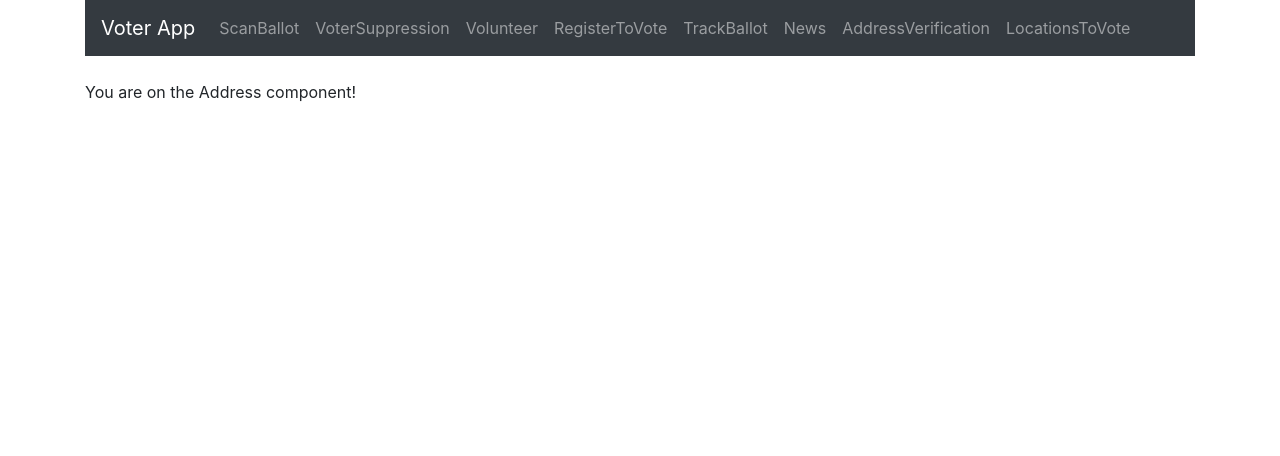
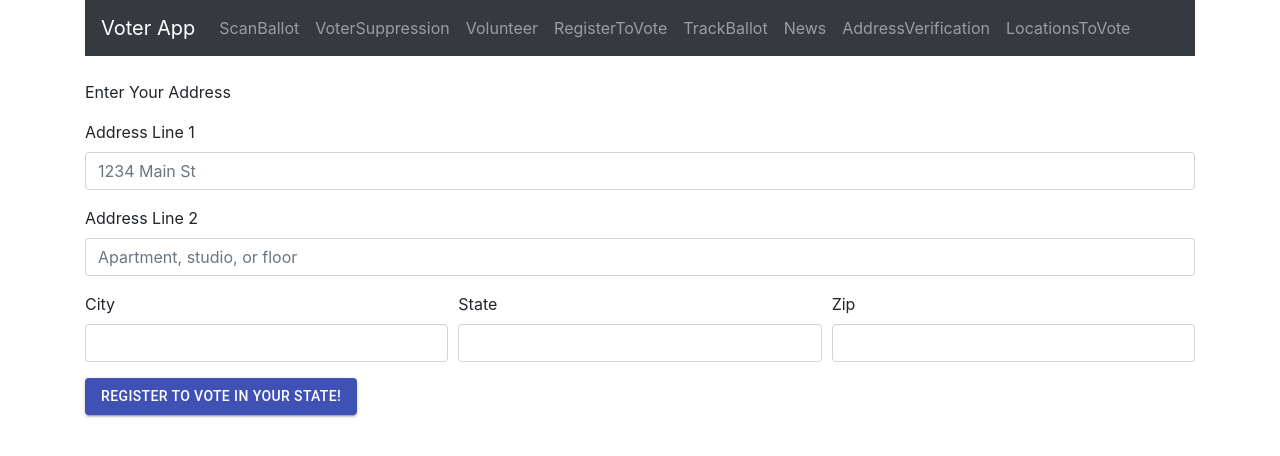
Before and after one commit to VerdantPanda/voter-app, a React (Create React App) app in the folder frontend/voter-app/: page /AddressVerification in a window 1280 px wide. Shown: the top 456 px of the page. Built offline with nearby package versions, Linux system fonts and the light colour scheme.

Commit message:
Update AddressVerification.component.js
in progress

```diff
--- a/frontend/voter-app/src/components/AddressVerification.component.js
+++ b/frontend/voter-app/src/components/AddressVerification.component.js
@@ -1,11 +1,119 @@
 import React, { Component } from "react";
 
+import { Col, Row, Form } from "react-bootstrap/";
+
+// import states_names from "../static_data/states_names";
+import axios from "axios";
+import Button from "@material-ui/core/Button";
+import Axios from "axios";
+// import ResponsiveEmbed
+// import Iframe from "react-iframe";
+let list = ["stea"]; //states_names.map((state) => <option key={state}>{state}</option>);
 export default class AddressVerification extends Component {
+  constructor(props) {
+    super(props);
+    this.handleChange = this.handleChange.bind(this);
+    this.handleChangeAddress1 = this.handleChangeAddress1.bind(this);
+    this.handleChangeAddress2 = this.handleChangeAddress2.bind(this);
+    this.handleChangeCity = this.handleChangeCity.bind(this);
+    this.handleChangeState = this.handleChangeState.bind(this);
+    this.handleChangeZip = this.handleChangeZip.bind(this);
+    this.state = { add1: null, add2: null, city:null, state: null, zip: null };
+  }
+
+  handleChange(event) {
+    console.log("change occuredn in form");
+    console.log(event.target.value);
+    this.setState({ currState: event.target.value });
+    // TODO: request info from backend.
+
+    // axios.get();
+    this.setState({ link: "https://www.google.com/" });
+  }
+
   render() {
     return (
       <div>
-        <p>You are on the Address component!</p>
+        <p>Enter Your Address</p>
+        {/*TODO: Consider replacing whith AutoComplete from Material UI instead(has already been imported via npm install.)  */}
+        <Form>
+        <Form.Group controlId="formGridAddress1">
+    <Form.Label>Address Line 1</Form.Label>
+    <Form.Control placeholder="1234 Main St" onChange={this.handleChangeAddress1}/>
+  </Form.Group>
+
+  <Form.Group controlId="formGridAddress2">
+    <Form.Label>Address Line 2</Form.Label>
+    <Form.Control placeholder="Apartment, studio, or floor" onChange={this.handleChangeAddress2}/>
+  </Form.Group>
+
+  <Form.Row>
+    <Form.Group as={Col} controlId="formGridCity">
+      <Form.Label>City</Form.Label>
+      <Form.Control onChange={this.handleChangeCity}/>
+    </Form.Group>
+
+    <Form.Group as={Col} controlId="formGridState">
+      <Form.Label>State</Form.Label>
+      <Form.Control onChange={this.handleChangeState}/>
+    </Form.Group>
+
+    <Form.Group as={Col} controlId="formGridZip">
+      <Form.Label>Zip</Form.Label>
+      <Form.Control onChange={this.handleChangeZip}/>
+    </Form.Group>
+  </Form.Row>
+        <Button
+          variant="contained"
+          onClick = {
+              () => {
+            console.log("here");
+            var xml1 = "<AddressValidateRequest USERID='450VOTER4281'>"+
+            "<Revision>1</Revision>"+
+            "<Address ID='0'><Address1>"+this.state.add1+"</Address1><Address2>"+
+            this.state.add2+"</Address2>"+
+            "<City>"+this.state.city+"</City><State>"+this.state.state+"</State><Zip5>"+this.state.zip+"</Zip5><Zip4/></Address></AddressValidateRequest>";
+            xml1 = xml1.replace(" ", "%20");
+            xml1 = xml1.replace("<", "%3C");
+            xml1 = xml1.replace(">", "%3E");
+            console.log(xml1);
+            //var url2 = "https://secure.shippingapis.com/ShippingAPI.dll?API=Verify&XML=%3CAddressValidateRequest%20USERID=%22450VOTER4281%22%3E%20%3CRevision%3E1%3C/Revision%3E%20%3CAddress%20ID=%220%22%3E%20%3CAddress1%3ESUITE%20K%3C/Address1%3E%20%3CAddress2%3E29851%20Aventura%3C/Address2%3E%20%3CCity/%3E%20%3CState%3ECA%3C/State%3E%20%3CZip5%3E92688%3C/Zip5%3E%20%3CZip4/%3E%20%3C/Address%3E%20%3C/AddressValidateRequest%3E"
+            var url1 = "https://secure.shippingapis.com/ShippingAPI.dll?API=Verify&XML="+xml1;
+            //console.log(url2);
+            axios.get(url1).then(resp => {
+
+              console.log(resp.data);
+});
+
+            return null;
+          }}
+          target="_blank"
+          color="primary"
+        >
+          Register to Vote in {this.state.state ?? "your state"}!
+        </Button>
+        </Form>
       </div>
     );
   }
+  handleChangeAddress1(event) {
+    console.log(event.target.value);
+    this.setState({ add1: event.target.value });
+  }
+  handleChangeAddress2(event) {
+    console.log(event.target.value);
+    this.setState({ add2: event.target.value });
+  }
+  handleChangeCity(event) {
+    console.log(event.target.value);
+    this.setState({ city: event.target.value });
+  }
+  handleChangeState(event) {
+    console.log(event.target.value);
+    this.setState({ state: event.target.value });
+  }
+  handleChangeZip(event) {
+    console.log(event.target.value);
+    this.setState({ zip: event.target.value });
+  }
 }
```
